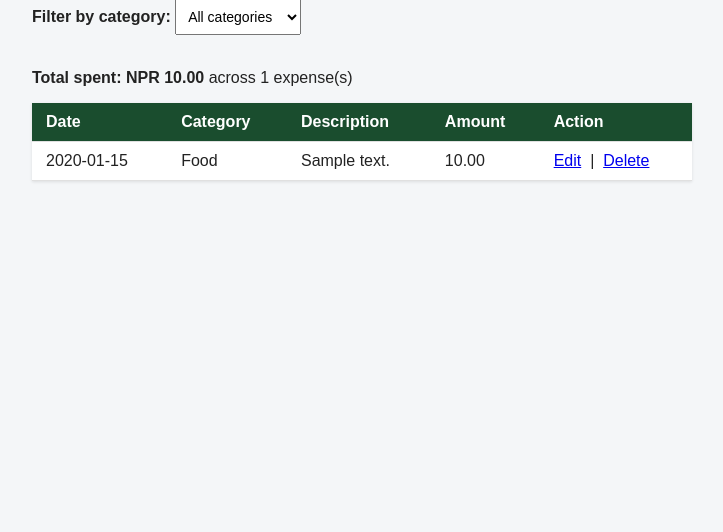
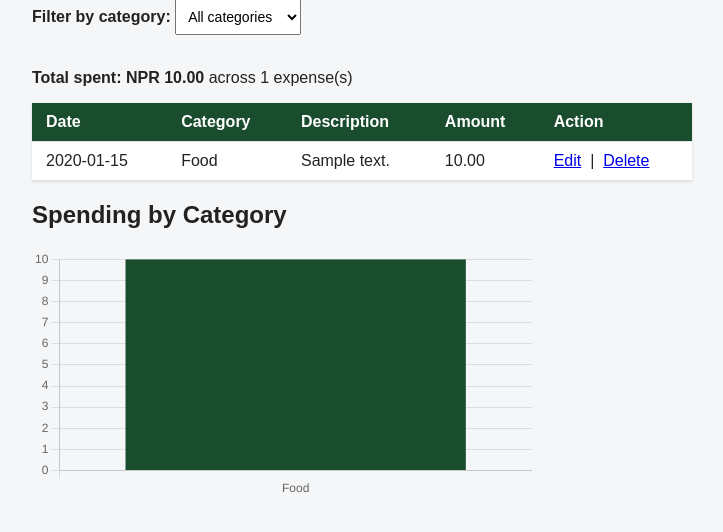
Before and after one commit to pangenisrijan/expense-tracker, a PHP site: page / in a window 1280 px wide. Shown: the part 133-665 px from the top of the page, without its empty margins (278-1001 px from the left). Run offline with PHP 8.4, Linux system fonts and the light colour scheme; data comes from the database, SQL or seed files in the repository; tables that the repository leaves empty hold one stand-in row (values such as "Sample post").

Commit message:
Add chart, filter, and update README

```diff
--- a/index.php
+++ b/index.php
@@ -45,6 +45,28 @@ mysqli_data_seek($result, 0);
 // (not the filtered one) - otherwise you couldn't switch back to a
 // category you're not currently viewing.
 $cat_result = mysqli_query($conn, "SELECT id, name FROM categories");
+
+// === Data for the chart ===
+// We need one number per category: total spent in that category.
+// GROUP BY collapses many rows into one row per category, and SUM()
+// adds up the amount column within each group. This is a different
+// SQL skill than SELECT/WHERE - it's for AGGREGATING data, not just
+// filtering it.
+$chart_sql = "SELECT categories.name AS category_name, SUM(expenses.amount) AS total
+              FROM expenses
+              JOIN categories ON expenses.category_id = categories.id
+              GROUP BY categories.name";
+$chart_result = mysqli_query($conn, $chart_sql);
+
+// We build two plain PHP arrays - one for labels (category names),
+// one for values (totals) - then convert them to JSON so JavaScript
+// (which runs in the browser, not on the server) can read them.
+$chart_labels = [];
+$chart_values = [];
+while ($row = mysqli_fetch_assoc($chart_result)) {
+    $chart_labels[] = $row['category_name'];
+    $chart_values[] = $row['total'];
+}
 ?>
 <!DOCTYPE html>
 <html lang="en">
@@ -115,5 +137,45 @@ $cat_result = mysqli_query($conn, "SELECT id, name FROM categories");
         <p>No expenses match this filter. <a href="index.php">Clear filter</a> or <a href="add_expense.php">add a new expense</a>.</p>
     <?php endif; ?>
 
+    <?php if (count($chart_labels) > 0): ?>
+        <h2>Spending by Category</h2>
+        <!-- canvas is an HTML element made for drawing on with JavaScript/graphics -->
+        <div style="max-width: 500px;">
+            <canvas id="categoryChart"></canvas>
+        </div>
+
+        <!-- Loading Chart.js from a public CDN - a "CDN" is just a server that
+             hosts common libraries so you don't have to download/manage them
+             yourself. This <script> tag downloads the whole Chart.js library. -->
+        <script src="https://cdn.jsdelivr.net/npm/chart.js"></script>
+        <script>
+            // PHP runs on the SERVER and finishes before the page even reaches
+            // your browser. JavaScript runs IN the browser, afterward. So to hand
+            // data from PHP to JavaScript, we print it as JSON right into the page -
+            // json_encode() converts a PHP array into a JS-readable array literal.
+            const labels = <?php echo json_encode($chart_labels); ?>;
+            const values = <?php echo json_encode($chart_values); ?>;
+
+            // This is standard Chart.js setup: grab the canvas, tell it what
+            // TYPE of chart (bar), and give it data + labels.
+            const ctx = document.getElementById('categoryChart');
+            new Chart(ctx, {
+                type: 'bar',
+                data: {
+                    labels: labels,
+                    datasets: [{
+                        label: 'Total spent (NPR)',
+                        data: values,
+                        backgroundColor: '#1a4d2e'
+                    }]
+                },
+                options: {
+                    responsive: true,
+                    plugins: { legend: { display: false } }
+                }
+            });
+        </script>
+    <?php endif; ?>
+
 </body>
 </html>
```
Also changed, not shown: README.md.
